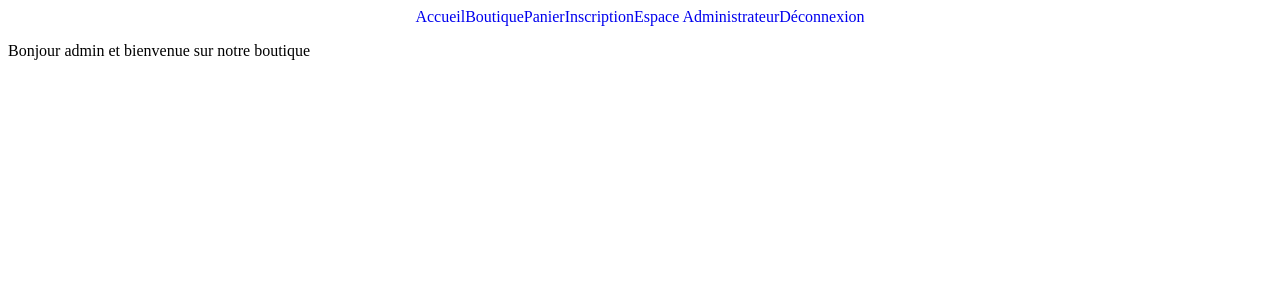
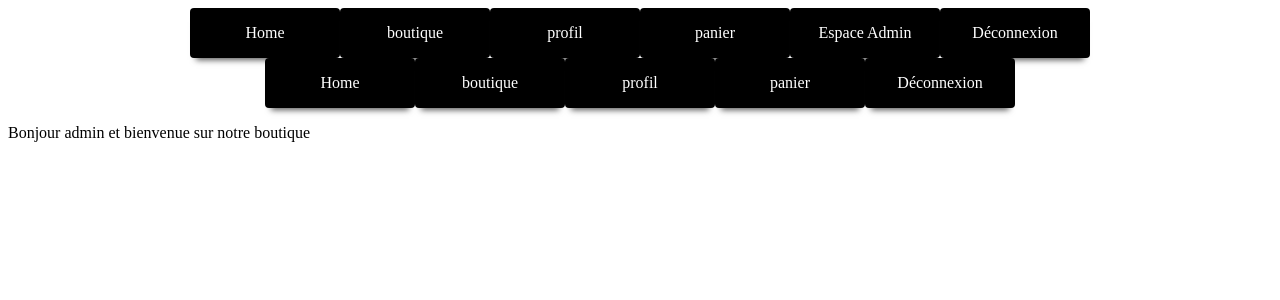
Before and after one commit to anthony-reboli/boutique, a PHP site: page / in a window 1280 px wide. Shown: the top 300 px of the page. Run offline with PHP 8.4, Linux system fonts and the light colour scheme; a user stored in the database is signed in.

Commit message:
boutique en finition inclus page paiement.php CSS du site

```diff
--- a/bar-nav.php
+++ b/bar-nav.php
@@ -1,7 +1,6 @@
+
+
   <?php
-
-    $id=$_SESSION['id'];
-
     if (isset($_SESSION['login'])==false)
     {
     ?>
@@ -9,15 +8,10 @@
 
   <nav class="menu">
   <ol>
-
-        <ul>
-            <li><a href="index.php">Accueil</a></li>
-            <li><a href="boutique.php">Boutique</a></li>
-            <li><a href="panier.php?id=<?php echo $id;?>">Panier</a></li>
-            <li><a href="inscription.php">Inscription</a></li>
-            <li><a href="connexion.php">Connexion</a></li>
-        </ul>
-
+    <li class="menu-item"><a href="index.php">Home</a></li>
+    <li class="menu-item"><a href="boutique.php">boutique</a></li>
+    <li class="menu-item"><a href="connexion.php">Connexion</a></li>
+    <li class="menu-item"><a href="inscription.php">Inscription</a></li>
   </ol>
 
 
@@ -26,35 +20,58 @@
 
      <?php
     }
-     elseif(isset($_SESSION['login'])=='admin')
+     elseif(isset($_SESSION['login']) AND $_SESSION['login'] =='admin')
 
     {
 
     ?>
     <nav class="menu">
       <ol>
-      	<li><a href="index.php">Accueil</a></li>
-            <li><a href="boutique.php">Boutique</a></li>
-            <li><a href="panier.php?id=<?php echo $id;?>">Panier</a></li>
-            <li><a href="inscription.php">Inscription</a></li>
-            <li><a href="admin.php">Espace Administrateur</a></li>
-            <li><a href="admin.php?deconnexion=true">Déconnexion</a>
+
+        <li class="menu-item"><a href="index.php">Home</a></li>
+        <li class="menu-item"><a href="boutique.php">boutique</a></li>
+        <li class="menu-item"><a href="profil.php">profil</a></li>
+        <li class="menu-item"><a href="panier.php">panier</a></li>
+        <li class="menu-item"><a href="admin.php">Espace Admin</a></li>
+        <li class="menu-item"><a href="boutique.php?deconnexion=true">Déconnexion</a></li>
+
       </ol>
 
 
     </nav>
 
      <?php
+   }
+   else(isset($_SESSION['login'])==true)
+
+?>
+    <nav class="menu">
+      <ol>
+
+        <li class="menu-item"><a href="index.php">Home</a></li>
+        <li class="menu-item"><a href="boutique.php">boutique</a></li>
+        <li class="menu-item"><a href="profil.php">profil</a></li>
+        <li class="menu-item"><a href="panier.php">panier</a></li>
+        <li class="menu-item"><a href="boutique.php?deconnexion=true">Déconnexion</a></li>
+
+      </ol>
+
+
+    </nav>
+
+
+   <?php
+
 
                 if(isset($_GET['deconnexion']))
                 {
                    if($_GET['deconnexion']==true)
                    {
                       session_unset();
-                      header("location:index.php");
+                      header("location:connexion.php");
                    }
                 }
 
-    }
+
 
     ?>
--- a/boutique.css
+++ b/boutique.css
@@ -1,4 +1,4 @@
-/*barre nav*/
+
 a{
 	text-align:center;
 	text-decoration:none;
@@ -68,14 +68,10 @@ ol{
 	{background:white;bottom:90%;transform:rotateX(-90deg) translate3d(0,0,75px)}
 .menu > ol:first-child > .menu-item:nth-of-type(1) > a:before{content:"Home"}
 .menu > ol:first-child > .menu-item:nth-of-type(2) > a:before{content:"Boutique"}
-.menu > ol:first-child > .menu-item:nth-of-type(3) > a:before{content:"panier"}
-.menu > ol:first-child > .menu-item:nth-of-type(4) > a:before{content:"Inscription"}
-
-
-.menu > ol:first-child > .menu-itemc:nth-of-type(3) > a:before{content:"Espace Administrateur"}
-
-.menu > ol:first-child > .menu-itemc:nth-of-type(4) > a:before{content:"Déconnexion"}
-
+.menu > ol:first-child > .menu-item:nth-of-type(3) > a:before{content:"profil"}
+.menu > ol:first-child > .menu-item:nth-of-type(4) > a:before{content:"Panier"}
+.menu > ol:first-child > .menu-item:nth-of-type(5) > a:before{content:"Espace Administrateur"}
+.menu > ol:first-child > .menu-item:nth-of-type(6) > a:before{content:"Deconnexion"}
 .menu > ol:first-child > .menu-item:hover > a{transform:rotateX(90deg)}
 .menu > ol:first-child > .menu-itemc:hover > a{transform:rotateX(90deg)}
 
@@ -154,3 +150,23 @@ ol{
 
 
 }
+/*PAGE PANIER*/
+#pagepanier{
+	background-color: green;
+	display: flex;
+	flex-direction: column;
+	width: 100%;
+
+}
+#ajoutpanier{
+	text-decoration: none;
+	background-image: url('upload/panier.jpg');
+}
+/*PAGE PAIEMENT*/
+#paiement{
+	background-color: pink;
+	display: flex;
+	flex-direction: column;
+	justify-content: center;
+	align-items: center;
+}
--- a/produit.php
+++ b/produit.php
@@ -20,15 +20,17 @@
 								$reponse = $connexion->query("SELECT * FROM produits  INNER JOIN  avis   on produits.id=$retour  where id_utilisateur=$id_utilisateurs");
 								$rep=$reponse->fetchAll();
 
-      								if (!empty($_GET['p']))
-      								{
+      										if (!empty($_GET['p']))
+      										{
 
 													$i = 0;
 														foreach ($rep as $val)
 													{
 
 															if (!empty($val))
+
 														{
+
 															echo "<table width=300px>";
 															echo "<tr>";
 															echo "<th>Nom produit</th>";
```
Also changed, not shown: paiement.php (added, +66 -0 lines), panier.php (+37 -10 lines), quantite.php (+7 -2 lines), upload/ajout.png (added), upload/corbeille.png (added), upload/infusions.jpg (added), upload/panier.jpg (added).
